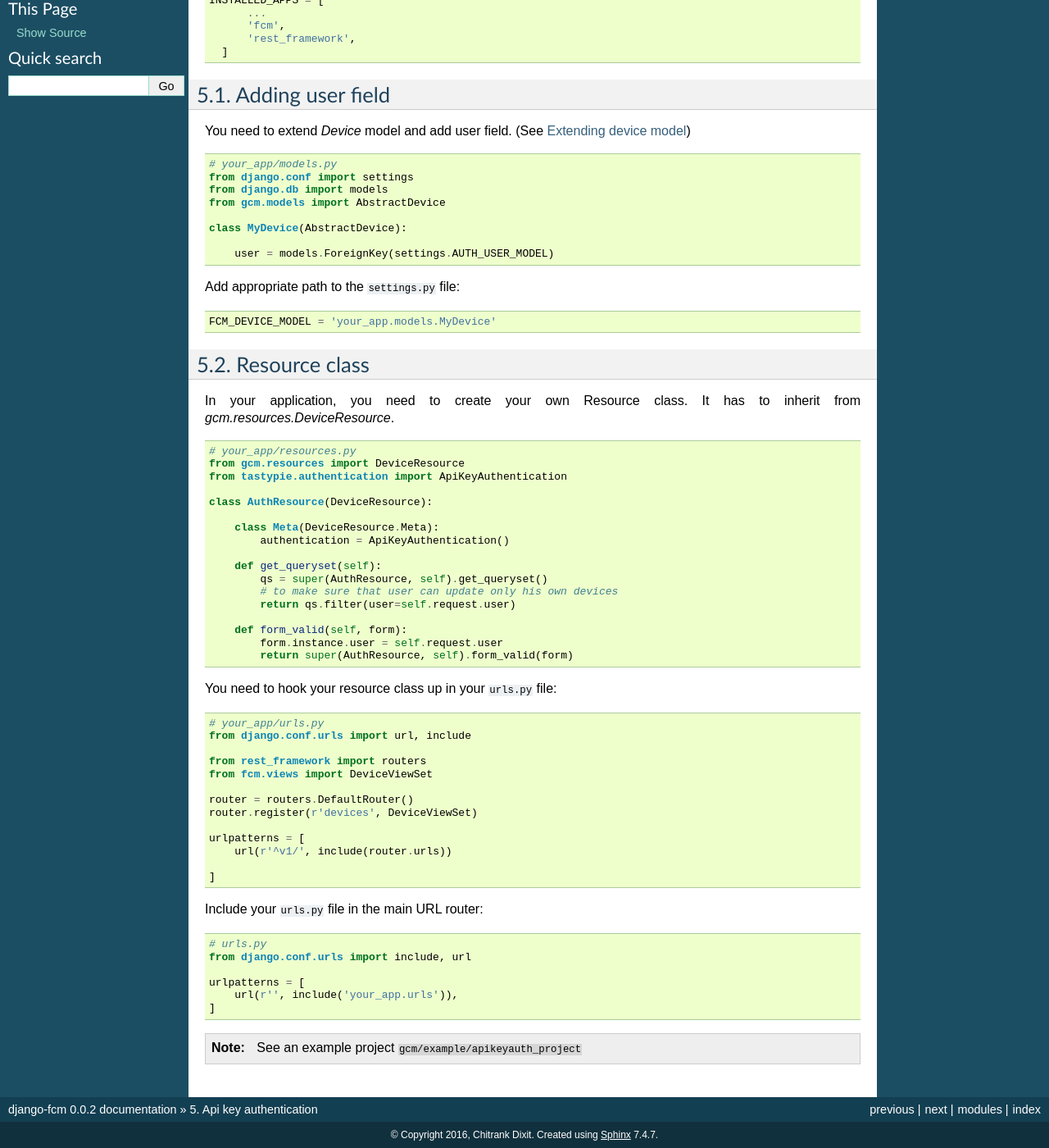
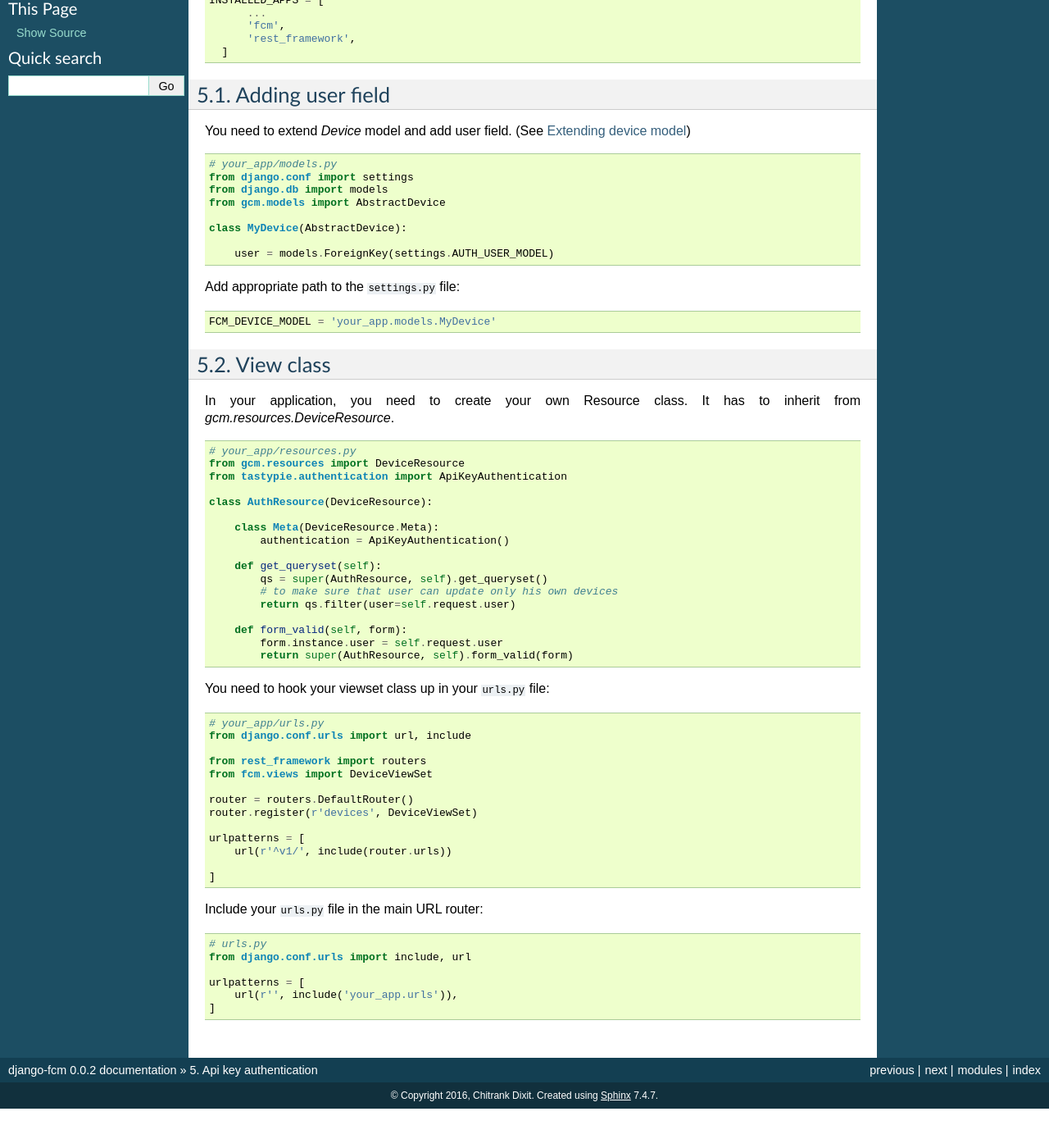
Before and after one commit to Chitrank-Dixit/django-fcm, a Sphinx documentation site: the page built from docs/authentication.rst, in a window 1280 px wide and 1400 px high, scrolled down 256 px. Shown: the whole window at 82% size. Built offline with Sphinx 7.4.7, drawn with Linux system fonts in a browser that asks for light colours; after the commit the page ends 1608 px from its top, so only the background shows below that; some of the changed text lies outside the part shown.

Commit message:
updated the documentation for the django-fcm

```diff
--- a/docs/authentication.rst
+++ b/docs/authentication.rst
@@ -43,7 +43,7 @@ Add appropriate path to the ``settings.py`` file:
     FCM_DEVICE_MODEL = 'your_app.models.MyDevice'
 
 
-Resource class
+View class
 --------------
 
 In your application, you need to create your own Resource class. It has to inherit from `gcm.resources.DeviceResource`.
@@ -71,7 +71,7 @@ In your application, you need to create your own Resource class. It has to inher
 
 
 
-You need to hook your resource class up in your ``urls.py`` file:
+You need to hook your viewset class up in your ``urls.py`` file:
 
 .. code-block:: python
 
@@ -101,6 +101,3 @@ Include your ``urls.py`` file in the main URL router:
     urlpatterns = [
         url(r'', include('your_app.urls')),
     ]
-
-
-.. note:: See an example project ``gcm/example/apikeyauth_project``
```
